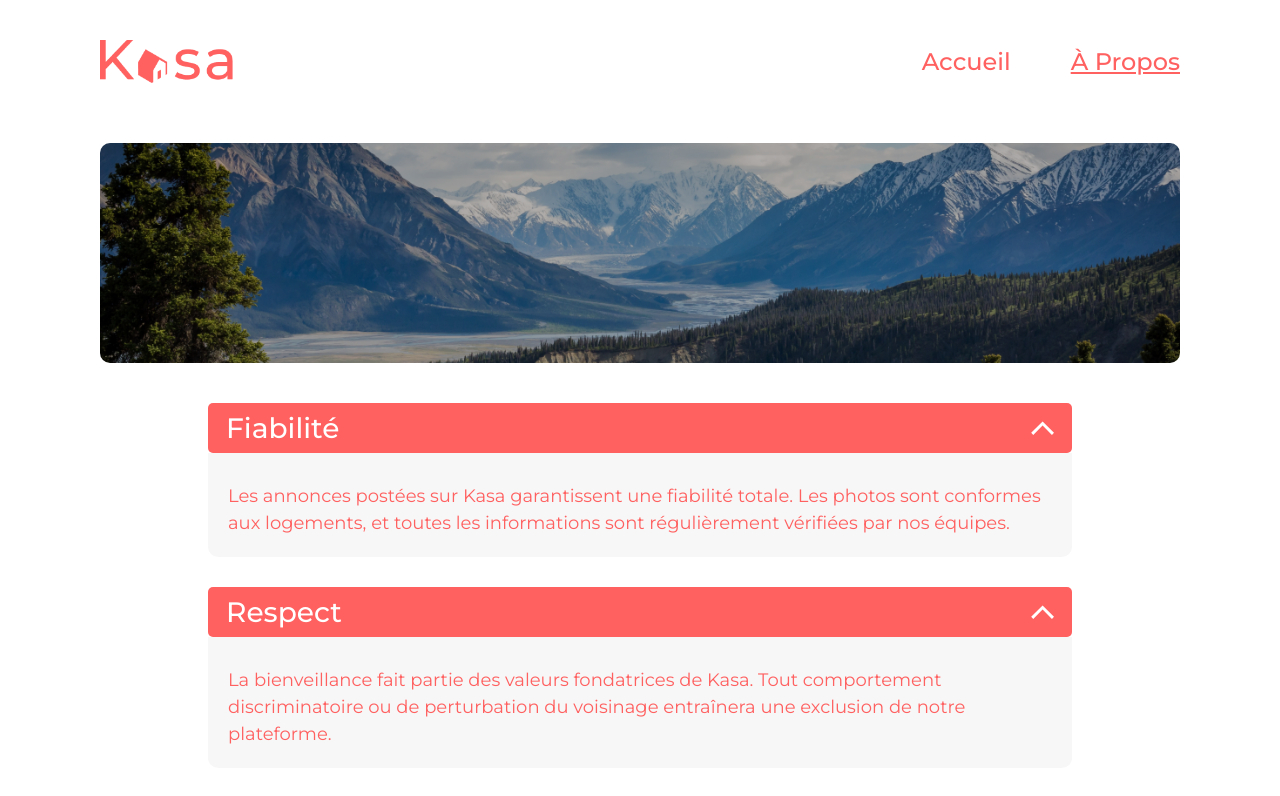
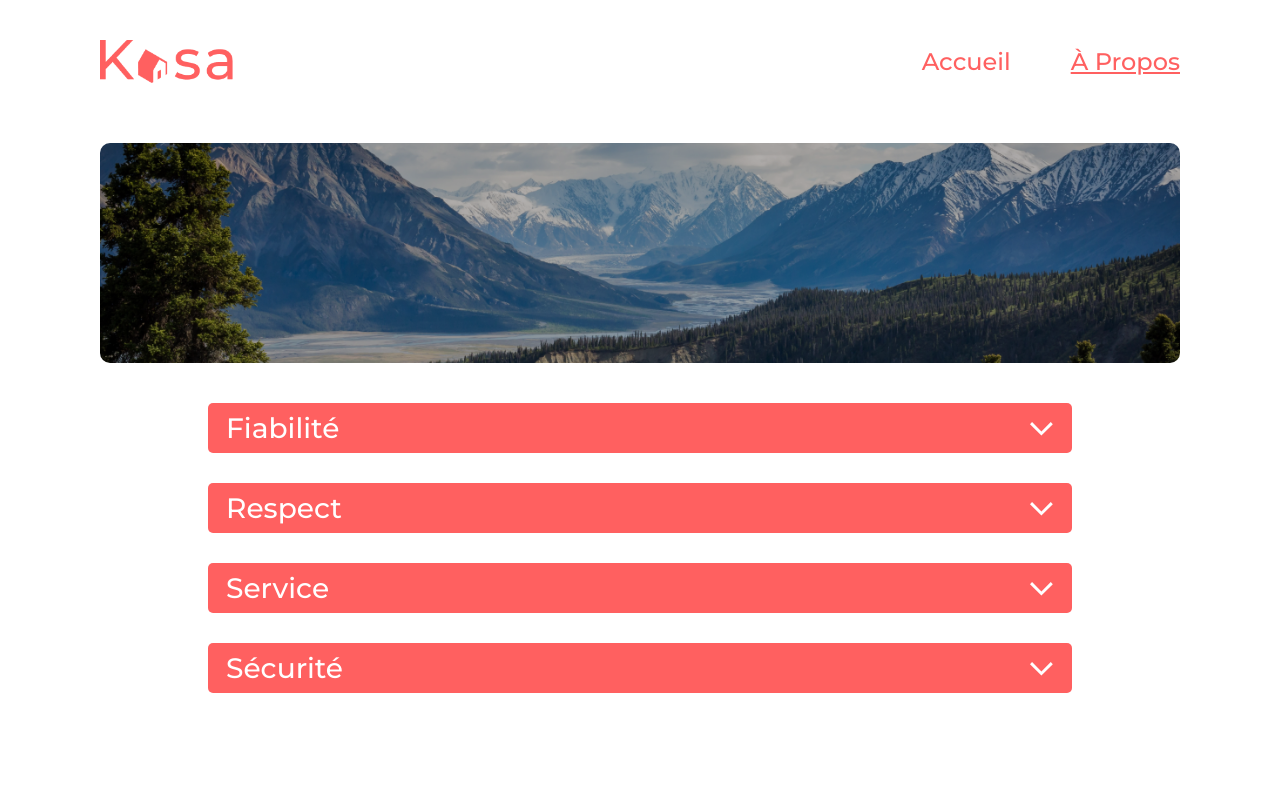
Before and after one commit to BuckyBuck135/projet-6---kasa, a React (Create React App) app: page /a-propos in a window 1280 px wide. Shown: the top 796 px of the page. Built offline with nearby package versions, Linux system fonts and the light colour scheme.

Commit message:
default state to false

```diff
--- a/src/components/Collapsible/Collapsible.js
+++ b/src/components/Collapsible/Collapsible.js
@@ -7,7 +7,7 @@ import { paragraph, list } from "../../assets/utils/Constants";
 
 export default function Collapsible(props) {
 
-    const [isShown, setIsShown] = React.useState(true)
+    const [isShown, setIsShown] = React.useState(false)
 
     function toggle() {
         setIsShown(prev => !prev)
```
